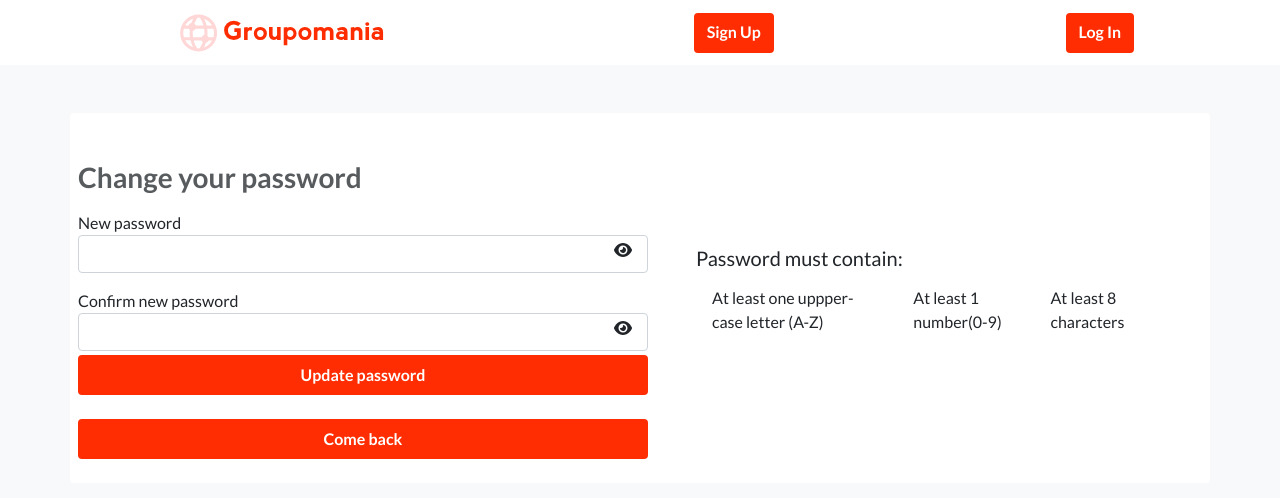
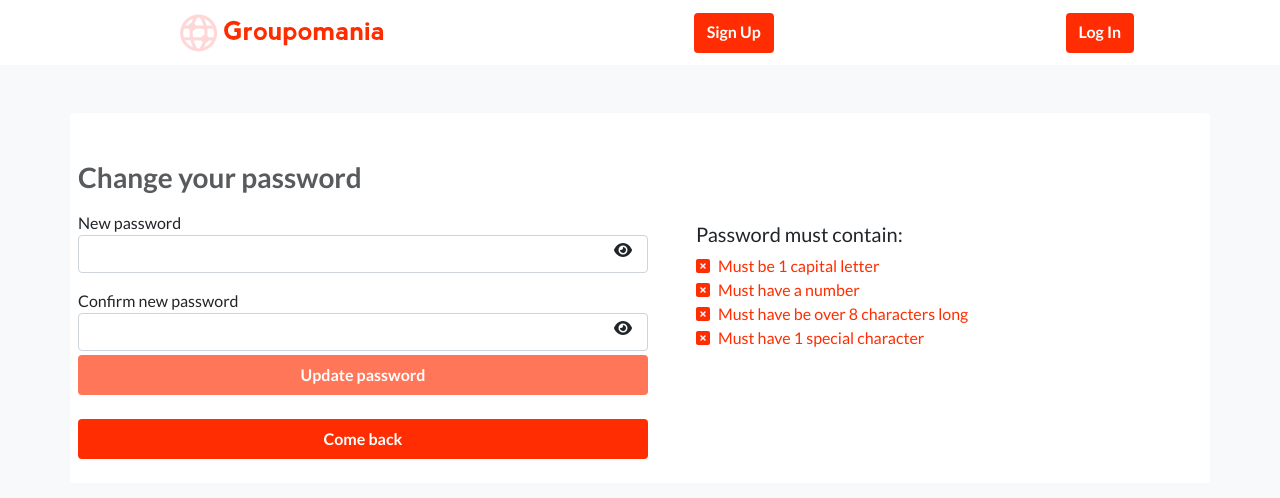
Before and after one commit to tania0808/Groupomania, a React (Create React App) app in the folder front/: page /auth/profile/password/update in a window 1280 px wide. Shown: the top 498 px of the page. Built offline with nearby package versions, Linux system fonts and the light colour scheme; a web font is replaced by a local one.

Commit message:
added password strength check in front

```diff
--- a/front/src/components/account/ShowHidePassword.js
+++ b/front/src/components/account/ShowHidePassword.js
@@ -9,9 +9,9 @@ import { faEye, faEyeSlash } from "@fortawesome/free-solid-svg-icons";
  * @param {Function} getPassword
  * @returns HTML of password input
  */
-export default function ShowHidePassword({ name, getPassword, value }) {
+export default function ShowHidePassword({ name, getPassword, value, onKeyUp }) {
     const [isVisible, setVisible] = useState(false);
-    console.log(value);
+
     /**
      * Toggle password visibility
      */
@@ -27,6 +27,7 @@ export default function ShowHidePassword({ name, getPassword, value }) {
       name={name}
       className="form-control col-sm-6"
       onChange={getPassword}
+      onKeyUp={onKeyUp}
       id={name}/>
       { !isVisible ? <FontAwesomeIcon icon={faEye} onClick={toggle}
       className="position-absolute top-50 end-0 pe-3"/>
--- a/front/src/components/account/UpdatePassword.js
+++ b/front/src/components/account/UpdatePassword.js
@@ -4,6 +4,7 @@ import axios from 'axios';
 
 import Header from '../header/Header';
 import ShowHidePassword from './ShowHidePassword';
+import PasswordValidator from './PasswordValidator';
 
 import { LocalContext } from '../../context/LocalContext';
 
@@ -19,6 +20,26 @@ export default function UpdatePassword() {
   const [confirmPassword, setConfirmedPassword] = useState('');
   const [error, setError] = useState('');
 
+  const [checks, setChecks] = useState({
+    capsLetterCheck: false,
+    numberCheck: false,
+    pwdLengthCheck: false,
+    specialCharCheck: false
+  });
+
+  const handleOnKeyUp = (e) => {
+    const { value } = e.target;
+    const capsLetterCheck = /[A-Z]/.test(value);
+    const numberCheck = /[0-9]/.test(value);
+    const pwdLengthCheck = value.length > 8;
+    const specialCharCheck = /[^A-Za-z0-9]/.test(value);
+    setChecks({
+        capsLetterCheck,
+        numberCheck,
+        pwdLengthCheck,
+        specialCharCheck
+    })
+}
   /**
    * get password from the input
    * @param {Event} e
@@ -31,7 +52,7 @@ export default function UpdatePassword() {
    * @param {Event} e
    */
   const getConfirmedPassword = e => {
-      setConfirmedPassword(e.target.value)
+    setConfirmedPassword(e.target.value)
   }
 
   const formData = new FormData();
@@ -65,19 +86,22 @@ export default function UpdatePassword() {
         <div className='w-100 d-flex flex-column-reverse align-items-center flex-md-row' >
           <form action="" method='PUT' className='col-10 col-sm-8 col-md-6 flex-start mt-5 ms-md-2' encType='multipart/form-data' onSubmit={updatePassword}>
             <h1 className='fs-3 fw-bolder opacity-75'>Change your password</h1>
-            <ShowHidePassword name={'password'} getPassword={getPassword} value={'New password'} />
-            <ShowHidePassword name={'passwordConfirm'} getPassword={getConfirmedPassword} value={'Confirm new password'}/>
+            <ShowHidePassword name={'password'} getPassword={getPassword} value={'New password'} onKeyUp={handleOnKeyUp} />
+            <ShowHidePassword name={'passwordConfirm'} getPassword={getConfirmedPassword} value={'Confirm new password'} />
             <div className={"alert mt-3 p-2 " + (error ? 'd-block ' : 'd-none ') + (error ? 'd-block alert-danger' : '')} role="alert" >{error}</div>
-            <button onSubmit={updatePassword} className={"btn btn-primaire mt-1 text-white fw-bold mb-4 w-100"}>Update password</button>
+            <button  disabled={!userPassword || !confirmPassword || !checks.capsLetterCheck || !checks.numberCheck || !checks.pwdLengthCheck || !checks.specialCharCheck }  onSubmit={updatePassword} className={"btn btn-primaire mt-1 text-white fw-bold mb-4 w-100"}>Update password</button>
             <button onClick={() => navigate('/auth/profile')}  className={"btn btn-primaire text-white fw-bold mb-4 w-100"}>Come back</button>
           </form>
+
           <div className='passwordInfo w-50 ps-3 pt-3 ps-sm-5 pe-sm-5 mb-4 d-flex flex-column w-100'>
             <h2 className='fs-5'>Password must contain:</h2>
-            <ul className="list-group list-group-flush flex-row">
-                <li className="list-group-item border-0">At least one uppper-case letter (A-Z)</li>
-                <li className="list-group-item border-0">At least 1 number(0-9)</li>
-                <li className="list-group-item border-0">At least 8 characters</li>
-            </ul>
+            <PasswordValidator
+            checks={checks}
+            capsLetterFlag={ checks.capsLetterCheck ? true : false }
+            numberFlag={ checks.numberCheck ? true : false}
+            pwdLengthFlag={ checks.pwdLengthCheck ? true : false }
+            specialCharFlag={ checks.specialCharCheck ? true : false }
+            />
           </div>
         </div>
       </div>
```
Also changed, not shown: 1 other file (tests, documents, lock files or other folders).
